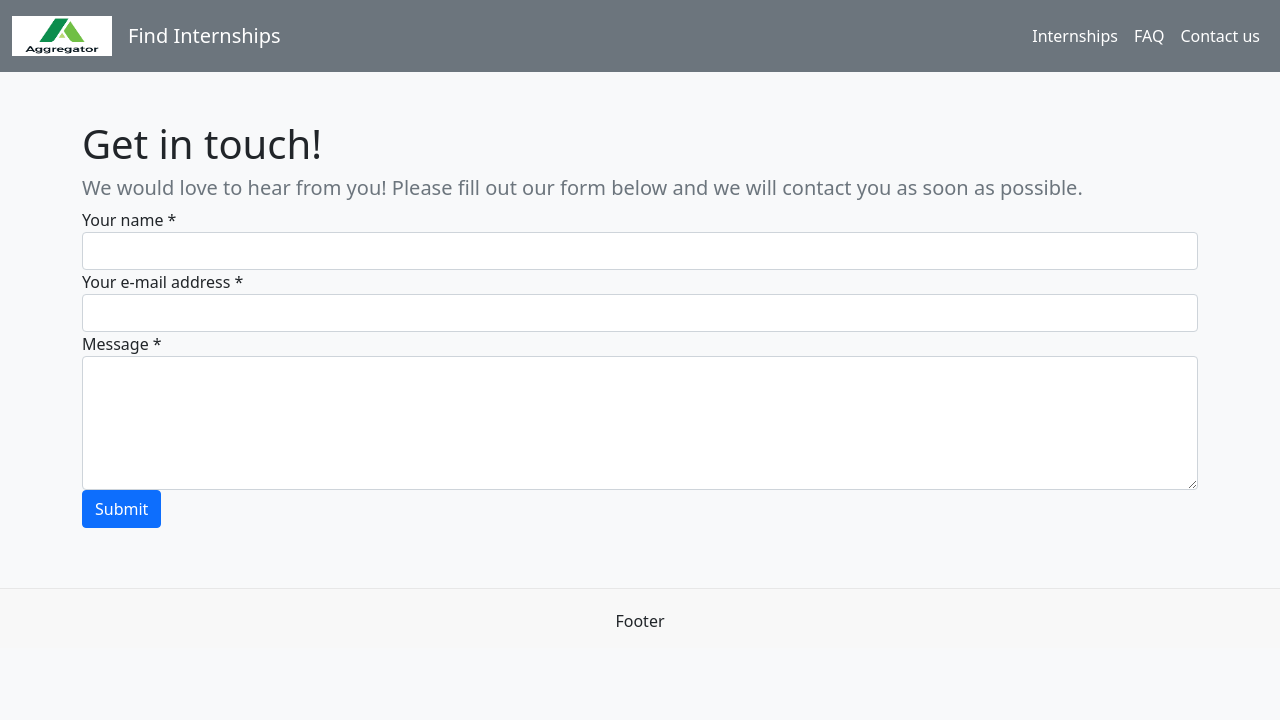
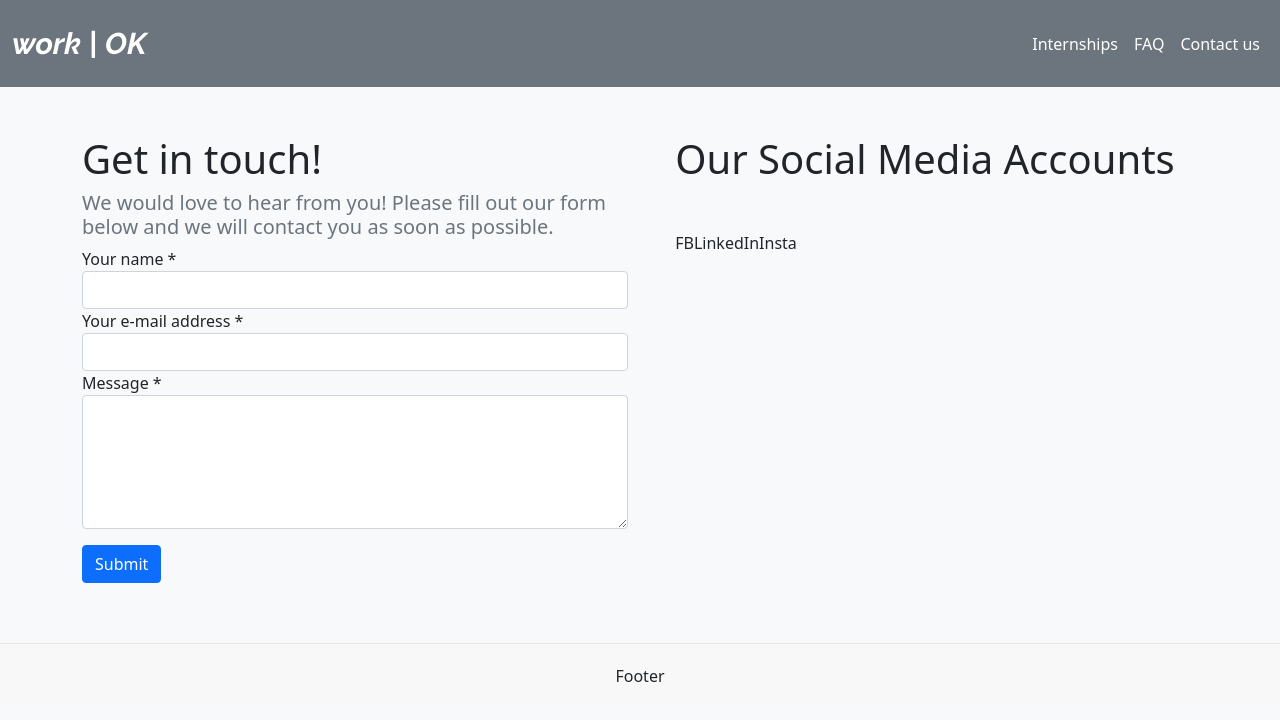
Before and after one commit to CihadCengiz/Aggregator, a React (Create React App) app in the folder client/: page /contact in a window 1280 px wide. Shown: the top 720 px of the page. Built offline with nearby package versions, Linux system fonts and the light colour scheme; the HTML template or start-up script is replaced by a standard one.

Commit message:
Logo & Contact Changes

```diff
--- a/client/src/App.css
+++ b/client/src/App.css
@@ -1,3 +1,5 @@
+@import url('https://fonts.googleapis.com/css2?family=Raleway:ital,wght@1,700&display=swap');
+
 .splitted {
     columns: 2 auto;
     display: inline-block;
--- a/client/src/App.js
+++ b/client/src/App.js
@@ -7,6 +7,7 @@ import Faq from './Faq';
 import Home from './Home';
 import Contact from './Contact';
 import Footer from './Footer';
+
 
 
 function App() {
--- a/client/src/Contact.js
+++ b/client/src/Contact.js
@@ -1,6 +1,6 @@
 import React from 'react';
 import axios from 'axios';
-import { Container } from 'react-bootstrap'
+import { Container, Row, Col } from 'react-bootstrap'
 import {BASE_API_URL} from './BASE_API'
 
 
@@ -38,6 +38,8 @@ class App extends React.Component {
   render() {
     return(
       <Container className="mt-5">
+        <Row>
+          <Col>
           <h1>Get in touch!</h1>
           <h5 className="text-muted font-weight-light">We would love to hear from you! Please fill out our form below and we will contact you as soon as possible.</h5>
         <form id="contact-form" onSubmit={this.handleSubmit.bind(this)} method="POST">
@@ -53,8 +55,18 @@ class App extends React.Component {
               <label htmlFor="message">Message *</label>
               <textarea className="form-control" rows="5" id="message" value={this.state.message} onChange={this.onMessageChange.bind(this)} />
           </div>
-          <button type="submit" className="btn btn-primary">Submit</button>
+          <button type="submit" className="btn btn-primary mt-3">Submit</button>
         </form>
+        </Col>
+          <Col className="d-flex justify-content-center">
+            <div>
+            <h1 className="mb-5">Our Social Media Accounts</h1>
+            <span>FB</span>
+            <span>LinkedIn</span>
+            <span>Insta</span>
+            </div>
+          </Col>
+        </Row>
       </Container>
     );
   }
--- a/client/src/Navigation.js
+++ b/client/src/Navigation.js
@@ -1,12 +1,17 @@
 import React from "react";
 import { Navbar, Nav, Container } from "react-bootstrap";
-import logo from "./logo.png";
 import "./App.css";
 import { Link } from "react-router-dom";
 
 function Navigation() {
   const navStyle = {
+    color: "white"
+  };
+  const brandStyle = {
     color: "white",
+    paddingLeft: "0",
+    fontSize: "1.5em",
+    fontFamily: 'Raleway'
   };
 
   return (
@@ -19,16 +24,9 @@ function Navigation() {
       className="d-flex justify-content-between navbar-custom"
     >
       <Container fluid>
-      <Navbar.Brand className="d-flex align-items-center">
-        <img
-          height="40px"
-          width="100px"
-          alt="logo"
-          src={logo}
-        />
-
-        <Nav.Link as={Link} eventKey="0" style={navStyle} to="/">
-          Find Internships
+      <Navbar.Brand>
+        <Nav.Link as={Link} eventKey="0" style={brandStyle} to="/">
+        <b>work | OK</b>
         </Nav.Link>
       </Navbar.Brand>
         <Navbar.Toggle className="flex-md-row-reverse flex-sm-row align-items-center" />
```
Also changed, not shown: client/src/logo.png (deleted), 1 other file (tests, documents, lock files or other folders).
